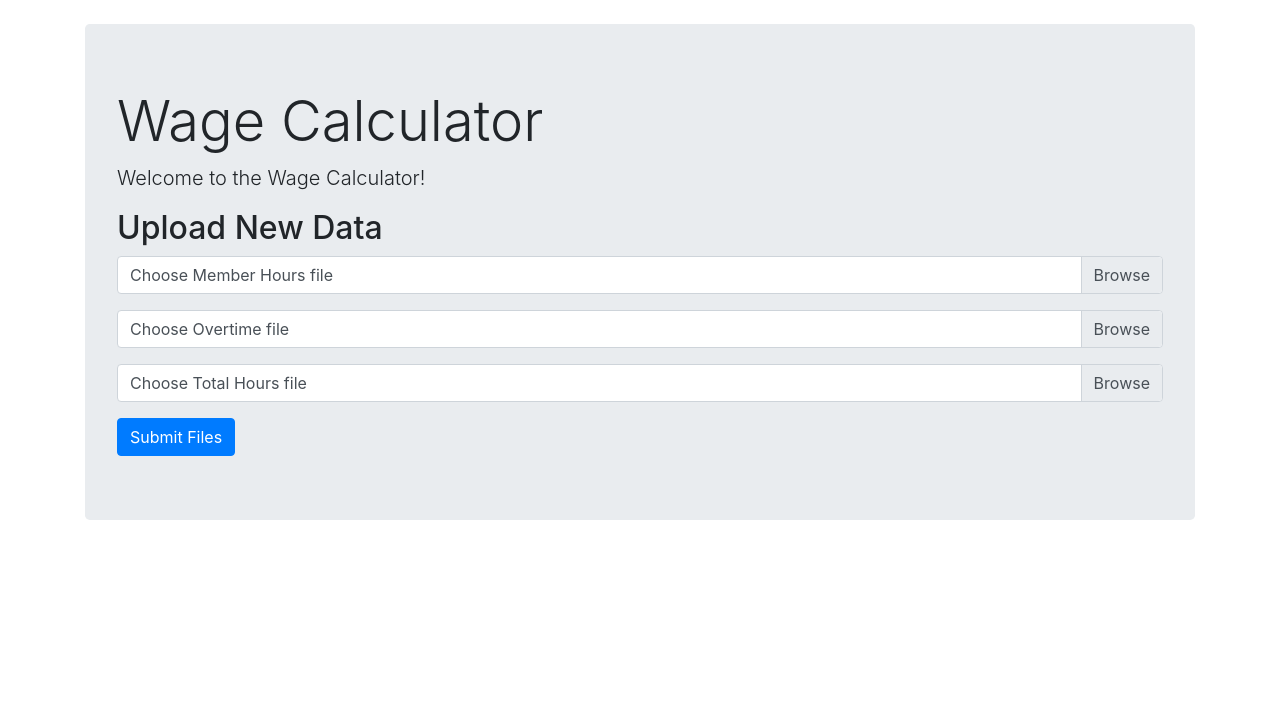
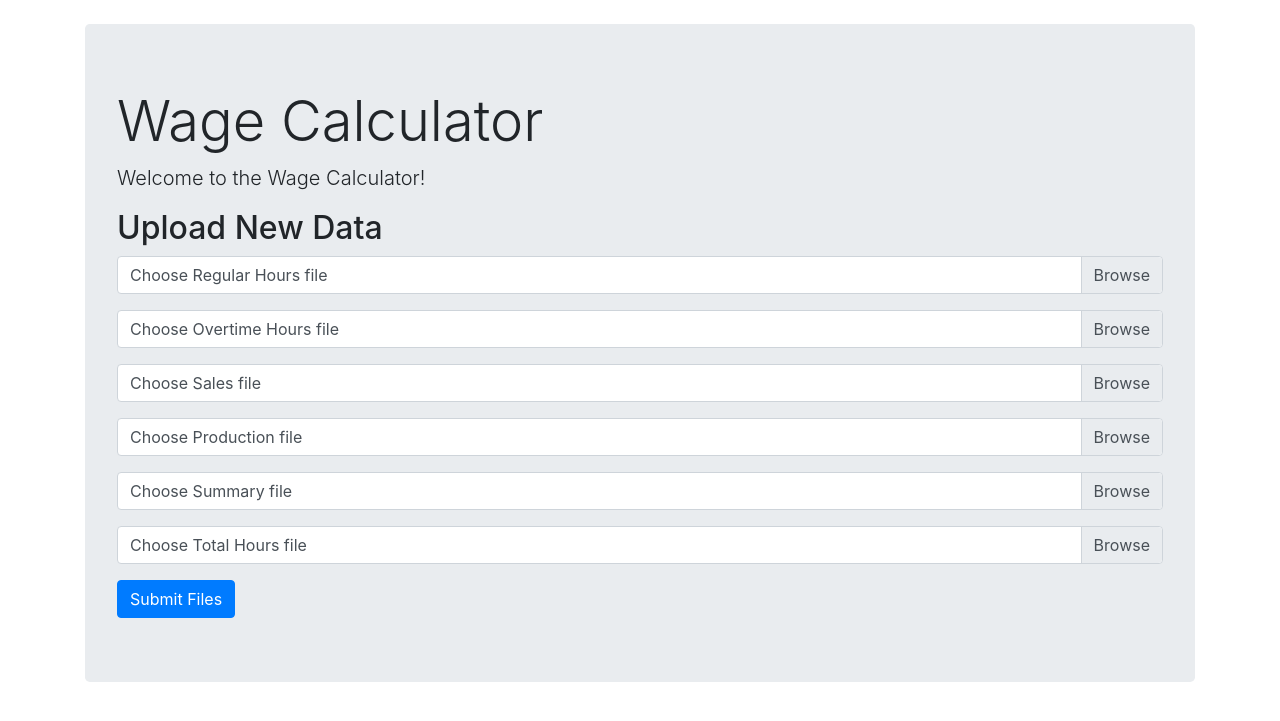
Before and after one commit to mimimelonxxxx/CSE2190, a Flask app: page / in a window 1280 px wide. Shown: the part 56-777 px from the top of the page. Run offline with Flask 2, Linux system fonts and the light colour scheme.

Commit message:
bro i literally just need to change ONE THING i cant

```diff
--- a/JA Wage Calculation - Overtime.csv
+++ /dev/null
@@ -1,3 +0,0 @@
-Name of Event,Overtime (1/0),Total Duration of Event (Hours)
-2022-12-15,0,3
-2022-12-18,1,1
--- a/JA Wage Calculation - Total Hours.csv
+++ /dev/null
@@ -1,2 +0,0 @@
-Total Hours for All Members
-80.67
--- a/main.py
+++ b/main.py
@@ -4,9 +4,19 @@ title: Wages Calculator
 date-created: 2022-12-13
 """
 # Need to download Jinja and Flask beforehand
-from flask import Flask, render_template, request, redirect
+import os
+from flask import Flask, render_template, request, redirect, flash, url_for
+from werkzeug.utils import secure_filename # security measure
 from pathlib import Path
 import sqlite3
+
+"""
+Notes to self:
+- every time the user uploads files, they must upload all files or it will not update
+- every time the user uploads files and they work, the database will delete itself and a new database will be created
+- if these constraints are not met, nothing will happen *atomicity*
+- somehow need to get open(file) and file.readlines with flask
+"""
 
 ### VARIABLES ###
 DBNAME = "wages_calculator.db"
@@ -15,7 +25,12 @@ FIRSTRUN = True
 if (Path.cwd()/ DBNAME).exists():
     FIRSTRUN = False
 
+UPLOADFOLDER = 'C:/Users/cryst/.vscode/CSE2190' # use your own file route
+ALLOWEDEXTENSIONS = {'csv', 'txt'}
+
 app = Flask(__name__)
+app.config['UPLOADFOLDER'] = UPLOADFOLDER
+
 ### FLASK ###
 @app.route("/", methods=["GET", "POST"])
 def index():
@@ -24,15 +39,18 @@ def index():
     :return: renders file
     """
     ALERT = ""
-    if request.files:
-        MEMBERHOURS = request.files.get("inputMemberHours")
-        OVERTIME = request.files.get("inputOvertimeFile")
-        TOTALHOURS = request.files.get("inputTotalHoursFile")
-        if MEMBERHOURS != "" and OVERTIME != "" and TOTALHOURS != "":
-            ALERT = "Successfully added files into database! "
-        else:
-            ALERT = "Please upload the correct number of files! "
+    if request.method == 'POST':
+        if ('inputRegularHours' or "inputOvertimeFile" or "inputSales" or "inputProduction" or "inputSummary" or "inputTotalHoursFile")not in request.files:
+            ALERT = "Please upload all files!"
+        REGULARFILE = request.files['inputRegularHours']
+        if REGULARFILE.filename == '':
+            ALERT = "Please select files!"
+        if REGULARFILE and allowed_file(REGULARFILE.filename):
+            FILENAME = secure_filename(REGULARFILE.filename)
+            REGULARFILE.save(os.path.join(app.config['UPLOADFOLDER'], FILENAME))
+            ALERT = "Regular Hours file uploaded!"
     return render_template("index.html", alert=ALERT)
+
 
 @app.route("/data.html", methods=["GET", "POST"])
 def data():
@@ -50,38 +68,12 @@ def member():
     """
     return render_template("member.html")
 
+### FUNCTIONS ###
+def allowed_file(FILENAME):
+    return '.' in FILENAME and \
+           FILENAME.rsplit('.', 1)[1].lower() in ALLOWEDEXTENSIONS # splits the filename at the . and checks if it can be used
+
 ### SQLITE ###
-def createAllTables():
-    """
-    creates member hours table, overtime table, total hours table using respective files
-    :return: None
-    """
-    global DBNAME
-    CONNECTION = sqlite3.connect(DBNAME)
-    CURSOR = CONNECTION.cursor()
-    CURSOR.execute("""
-        CREATE TABLE
-            member_hours (
-                member_name TEXT NOT NULL,
-                total_hours INTEGER NOT NULL,
-            );
-    """)
-    CURSOR.execute("""
-        CREATE TABLE
-            overtime (
-                event_name TEXT NOT NULL,
-                overtime INTEGER NOT NULL,
-                total_duration INTEGER NOT NULL
-            );
-    """)
-    CURSOR.execute("""
-        CREATE TABLE
-            total_hours (
-                total_hours REAL NOT NULL
-            );
-    """)
-    CONNECTION.commit()
-    CONNECTION.close()
 
 # INPUTS #
 
--- a/templates/index.html
+++ b/templates/index.html
@@ -25,22 +25,40 @@
                     <h1 class="display-4">Wage Calculator</h1>
                     <p class="lead">Welcome to the Wage Calculator! </p>
                     <h2>Upload New Data</h2>
-                    <form method="POST" action="/">
+                    <form method="POST" action="/" enctype="multipart/form-data">
                       <div class="input-group mb-3">
                         <div class="custom-file">
-                          <input type="file" class="custom-file-input" id="inputMemberHours" aria-describedby="inputGroupFileAddon01" accept=".csv, .txt">
-                          <label class="custom-file-label" for="inputMemberHours" aria-describedby="inputGroupFileAddon02">Choose Member Hours file</label>
+                          <input type="file" class="custom-file-input" name="inputRegularHours" aria-describedby="inputGroupFileAddon01" accept=".csv, .txt">
+                          <label class="custom-file-label" for="inputRegularHours" aria-describedby="inputGroupFileAddon02">Choose Regular Hours file</label>
                         </div>
                       </div>
                       <div class="input-group mb-3">
                         <div class="custom-file">
-                              <input type="file" class="custom-file-input" id="inputOvertimeFile" aria-describedby="inputGroupFileAddon01" accept=".csv, .txt">
-                              <label class="custom-file-label" for="inputOvertimeFile">Choose Overtime file</label>
+                          <input type="file" class="custom-file-input" name="inputOvertimeFile" aria-describedby="inputGroupFileAddon01" accept=".csv, .txt">
+                          <label class="custom-file-label" for="inputOvertimeFile">Choose Overtime Hours file</label>
                         </div>
                       </div>
                       <div class="input-group mb-3">
                         <div class="custom-file">
-                              <input type="file" class="custom-file-input" id="inputTotalHoursFile" aria-describedby="inputGroupFileAddon01" accept=".csv, .txt">
+                          <input type="file" class="custom-file-input" name="inputSales" aria-describedby="inputGroupFileAddon01" accept=".csv, .txt">
+                          <label class="custom-file-label" for="inputSales" aria-describedby="inputGroupFileAddon02">Choose Sales file</label>
+                        </div>
+                      </div>
+                      <div class="input-group mb-3">
+                        <div class="custom-file">
+                          <input type="file" class="custom-file-input" name="inputProduction" aria-describedby="inputGroupFileAddon01" accept=".csv, .txt">
+                          <label class="custom-file-label" for="inputProduction" aria-describedby="inputGroupFileAddon02">Choose Production file</label>
+                        </div>
+                      </div>
+                      <div class="input-group mb-3">
+                        <div class="custom-file">
+                          <input type="file" class="custom-file-input" name="inputSummary" aria-describedby="inputGroupFileAddon01" accept=".csv, .txt">
+                          <label class="custom-file-label" for="inputSummary" aria-describedby="inputGroupFileAddon02">Choose Summary file</label>
+                        </div>
+                      </div>
+                      <div class="input-group mb-3">
+                        <div class="custom-file">
+                          <input type="file" class="custom-file-input" name="inputTotalHoursFile" aria-describedby="inputGroupFileAddon01" accept=".csv, .txt">
                           <label class="custom-file-label" for="inputTotalHoursFile">Choose Total Hours file</label>
                         </div>
                       </div>
```
Also changed, not shown: JA Wage Calculation - Member Hours.csv (deleted, +0 -29 lines), Wage Calculator Flowchart.drawio.png (deleted), wages_calculator.db (deleted). Lines whose indentation alone changed are shown as unchanged.
